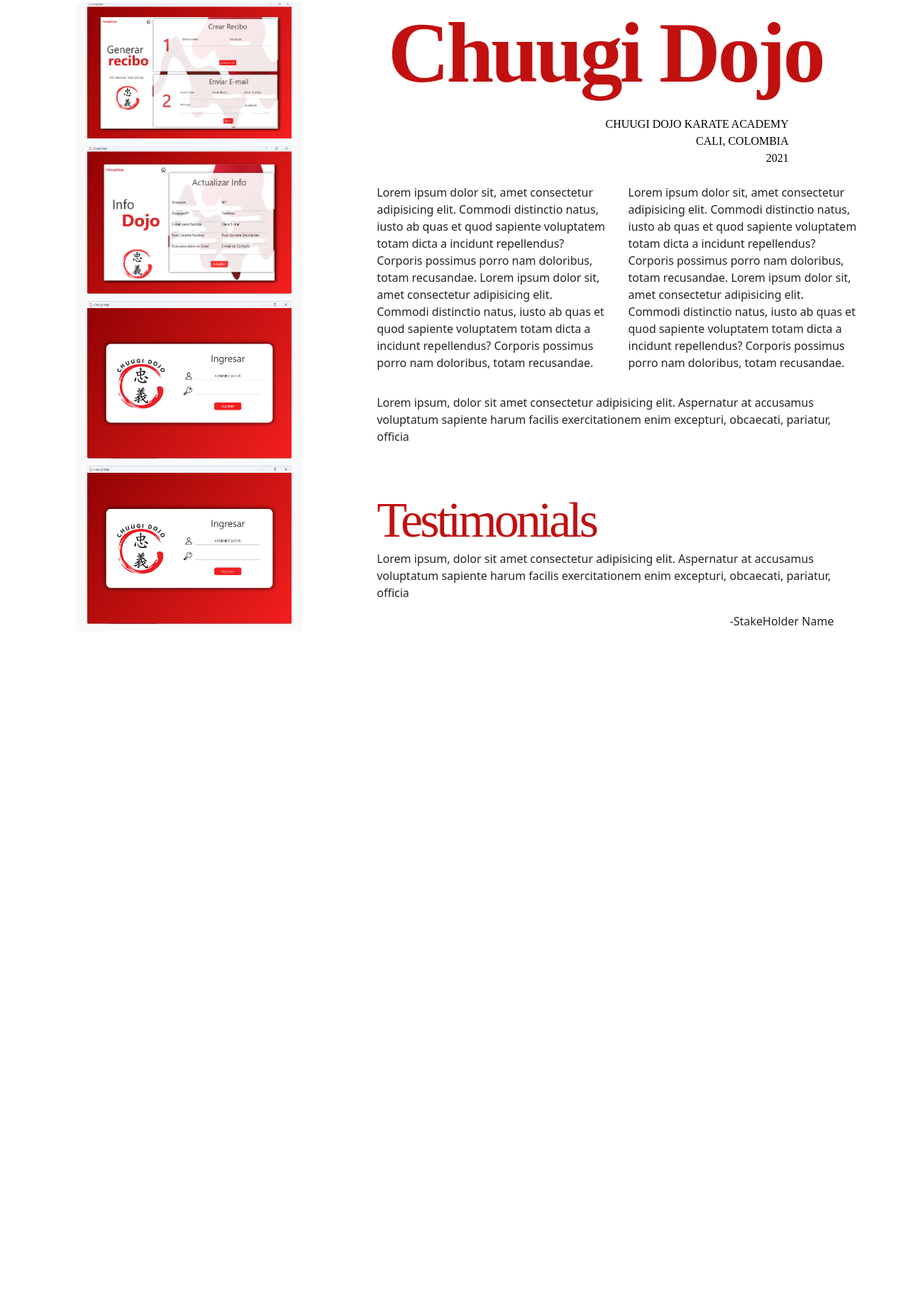
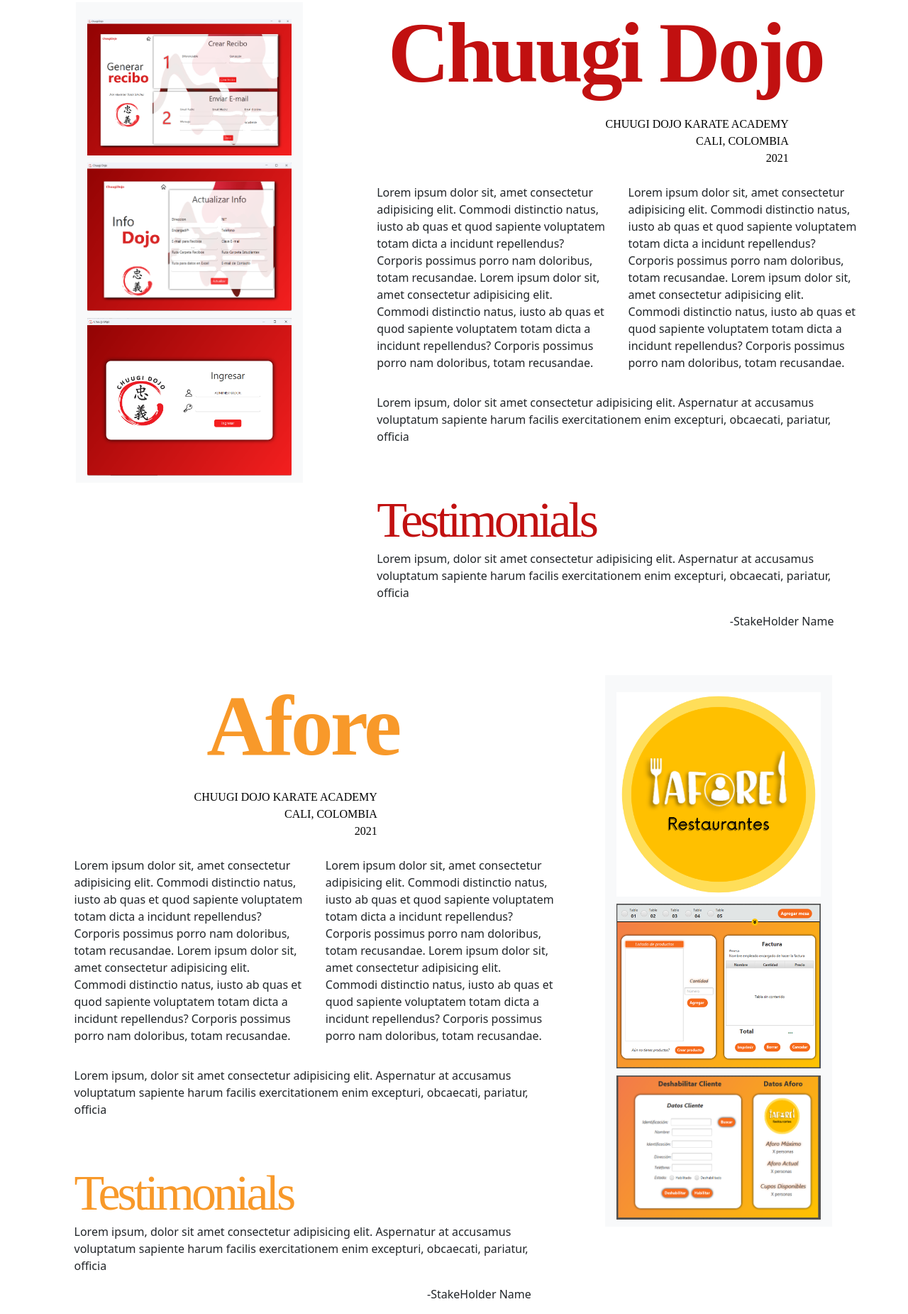
Before and after one commit to tomasossacardenas/PortfolioWebsite, a plain HTML site: page projects.html in a window 1280 px wide. Shown: the part 101-1952 px from the top of the page at 71% size. Before the commit the page ends 1004 px from the top, so only its background shows below. Drawn offline with nearby package versions, Linux system fonts and the light colour scheme; a web font is replaced by a local one.

Commit message:
Changed libraries and afore implemented

```diff
--- /dev/null
+++ b/Afore.html
@@ -0,0 +1,67 @@
+<link rel="stylesheet" href="./Afore.css">
+<!-- Contains 2 columns, the images and the description -->
+<div class='mt-5 d-flex col-12'>
+
+
+    <!-- CONTAINER FOR PROJECT CONTENT -->
+    <div class='col-8 d-flex flex-column '>
+        <!-- CONTAINER FOR TITLE AND LOCATION -->
+        <div class=" d-flex flex-column mx-auto justify-content-center">
+            <h1 class="projectNameAfore">Afore</h1>
+            <div class=" d-flex flex-column justify-content-end align-self-end mt-3">
+                <p class="align-self-end mr-5 projectLocation">CHUUGI DOJO KARATE ACADEMY</p>
+                <p class="align-self-end mr-5 projectLocation">CALI, COLOMBIA</p>
+                <p class="align-self-end mr-5 projectLocation">2021</p>
+            </div>
+        </div>
+
+
+        <!-- CONTAINER OF ALL TEXT -->
+        <div class="d-flex flex-column justify-content-center mx-4">
+            <!-- CONTAINER OF 2 COLUMNS -->
+            <div class="d-flex descriptionContainer col-12 mt-4">
+                <div class="col-6 descriptionColumn">
+                    <p>Lorem ipsum dolor sit, amet consectetur adipisicing elit. Commodi distinctio natus, iusto ab quas et quod sapiente voluptatem totam dicta a incidunt repellendus? Corporis possimus porro nam doloribus, totam recusandae. Lorem ipsum dolor sit, amet consectetur adipisicing elit. Commodi distinctio natus, iusto ab quas et quod sapiente voluptatem totam dicta a incidunt repellendus? Corporis possimus porro nam doloribus, totam recusandae.</p>
+                </div>
+                <div class="col-6  descriptionColumn ">
+                    <p>Lorem ipsum dolor sit, amet consectetur adipisicing elit. Commodi distinctio natus, iusto ab quas et quod sapiente voluptatem totam dicta a incidunt repellendus? Corporis possimus porro nam doloribus, totam recusandae. Lorem ipsum dolor sit, amet consectetur adipisicing elit. Commodi distinctio natus, iusto ab quas et quod sapiente voluptatem totam dicta a incidunt repellendus? Corporis possimus porro nam doloribus, totam recusandae.</p>
+                </div>
+
+
+            </div>
+            <div class=" mt-3 descriptionContainer">
+                <p>Lorem ipsum, dolor sit amet consectetur adipisicing elit. Aspernatur at accusamus voluptatum sapiente harum facilis exercitationem enim excepturi, obcaecati, pariatur, officia</p>
+            </div>
+
+            <div class="descriptionContainer w-100  mt-5">
+                <h1 class="testimonialsAfore ">Testimonials</h1>
+            </div>
+
+            <div class=" descriptionContainer">
+                <p>Lorem ipsum, dolor sit amet consectetur adipisicing elit. Aspernatur at accusamus voluptatum sapiente harum facilis exercitationem enim excepturi, obcaecati, pariatur, officia</p>
+
+                <p class="text-right ry">-StakeHolder Name</p>
+            </div>
+        </div>
+
+    </div>
+
+    <!-- Contains the grey div -->
+    <div class=' d-flex flex-column'>
+        <!-- Grey div that contains images -->
+        <div class="bg-light pt-4 w-100 align-self-center">
+            <div class="imageContainer">
+                <img class="projectImage" src="img\Afore\logoAfore.png" alt="">
+            </div>
+            <div class="imageContainer">
+                <img class="projectImage"  src="img\Afore\CreateOrderAfore.png" alt="">
+            </div>
+            <div class="imageContainer">
+                <img class="projectImage" src="img\Afore\disableClientAfore.png" alt="">
+            </div>
+        </div>
+    </div>
+
+    <div class=" col-1 d-flex-flex-column"></div>
+
+</div>
--- /dev/null
+++ b/chuugiDojo.html
@@ -0,0 +1,62 @@
+<link rel="stylesheet" href="./project.css">
+<!-- Contains 2 columns, the images and the description -->
+<div class='mt-5 d-flex col-12'>
+    <div class=" col-1 d-flex-flex-column"></div>
+    <!-- Contains the grey div -->
+    <div class=' d-flex flex-column'>
+        <!-- Grey div that contains images -->
+        <div class="bg-light pt-4 w-100 align-self-center">
+            <div class="imageContainer">
+                <img class="projectImage" src="img\ChuugiDojo\CreateReceipt.png" alt="">
+            </div>
+            <div class="imageContainer">
+                <img class="projectImage"  src="img\ChuugiDojo\DojoInfo.png" alt="">
+            </div>
+            <div class="imageContainer">
+                <img class="projectImage" src="img\ChuugiDojo\Login.png" alt="">
+            </div>
+        </div>
+    </div>
+    <!-- CONTAINER FOR PROJECT CONTENT -->
+    <div class='col-8 d-flex flex-column '>
+        <!-- CONTAINER FOR TITLE AND LOCATION -->
+        <div class=" d-flex flex-column mx-auto justify-content-center">
+            <h1 class="projectName">Chuugi Dojo</h1>
+            <div class=" d-flex flex-column justify-content-end align-self-end mt-3">
+                <p class="align-self-end mr-5 projectLocation">CHUUGI DOJO KARATE ACADEMY</p>
+                <p class="align-self-end mr-5 projectLocation">CALI, COLOMBIA</p>
+                <p class="align-self-end mr-5 projectLocation">2021</p>
+            </div>
+        </div>
+
+
+        <!-- CONTAINER OF ALL TEXT -->
+        <div class="d-flex flex-column justify-content-center mx-4">
+            <!-- CONTAINER OF 2 COLUMNS -->
+            <div class="d-flex descriptionContainer col-12 mt-4">
+                <div class="col-6 descriptionColumn">
+                    <p>Lorem ipsum dolor sit, amet consectetur adipisicing elit. Commodi distinctio natus, iusto ab quas et quod sapiente voluptatem totam dicta a incidunt repellendus? Corporis possimus porro nam doloribus, totam recusandae. Lorem ipsum dolor sit, amet consectetur adipisicing elit. Commodi distinctio natus, iusto ab quas et quod sapiente voluptatem totam dicta a incidunt repellendus? Corporis possimus porro nam doloribus, totam recusandae.</p>
+                </div>
+                <div class="col-6  descriptionColumn ">
+                    <p>Lorem ipsum dolor sit, amet consectetur adipisicing elit. Commodi distinctio natus, iusto ab quas et quod sapiente voluptatem totam dicta a incidunt repellendus? Corporis possimus porro nam doloribus, totam recusandae. Lorem ipsum dolor sit, amet consectetur adipisicing elit. Commodi distinctio natus, iusto ab quas et quod sapiente voluptatem totam dicta a incidunt repellendus? Corporis possimus porro nam doloribus, totam recusandae.</p>
+                </div>
+
+
+            </div>
+            <div class=" mt-3 descriptionContainer">
+                <p>Lorem ipsum, dolor sit amet consectetur adipisicing elit. Aspernatur at accusamus voluptatum sapiente harum facilis exercitationem enim excepturi, obcaecati, pariatur, officia</p>
+            </div>
+
+            <div class="descriptionContainer w-100  mt-5">
+                <h1 class="testimonials ">Testimonials</h1>
+            </div>
+
+            <div class=" descriptionContainer">
+                <p>Lorem ipsum, dolor sit amet consectetur adipisicing elit. Aspernatur at accusamus voluptatum sapiente harum facilis exercitationem enim excepturi, obcaecati, pariatur, officia</p>
+
+                <p class="text-right ry">-StakeHolder Name</p>
+            </div>
+        </div>
+
+    </div>
+</div>
--- /dev/null
+++ b/project.css
@@ -0,0 +1,81 @@
+/* CHUUGI DOJO */
+.imageContainer{
+    width:90%;
+    display:flex;
+    margin-inline: auto;
+    margin-bottom:10px;
+}
+.projectImage{
+    max-width: 100%;
+    max-height: 100%;
+}
+.projectName{
+    display:inline;
+    font-size: 120px;
+    font-family: 'Abhaya Libre ExtraBold';
+    font-weight: 800;
+    letter-spacing: -4px;
+    color:#C11010;
+    margin:0;
+    width: fit-content;
+    height: fit-content;
+    margin-inline: auto;
+}
+
+.projectLocation{
+    margin:0;
+    font-family: 'Abhaya Libre ExtraBold';
+    color:black;
+
+}
+
+.divider2{
+    width:fit-content
+}
+
+.containsGrey{
+    width:30%;
+}
+
+.descriptionContainer{
+    max-width:80%;
+    align-self: center;
+    gap:5%;
+}
+
+.testimonials{
+    display:inline;
+    font-size: 70px;
+    font-family: 'Abhaya Libre ExtraBold';
+    font-weight: 400;
+    letter-spacing: -4px;
+    color:#C11010;
+    width: fit-content;
+    height: fit-content;
+}
+
+/* AFORE */
+
+.projectNameAfore{
+    display:inline;
+    font-size: 120px;
+    font-family: 'Abhaya Libre ExtraBold';
+    font-weight: 800;
+    letter-spacing: -4px;
+    color:#f8992a;
+    margin:0;
+    width: fit-content;
+    height: fit-content;
+    margin-inline: auto;
+}
+
+.testimonialsAfore{
+    display:inline;
+    font-size: 70px;
+    font-family: 'Abhaya Libre ExtraBold';
+    font-weight: 400;
+    letter-spacing: -4px;
+    color:#f8992a;
+    width: fit-content;
+    height: fit-content;
+}
--- a/projects.html
+++ b/projects.html
@@ -41,81 +41,29 @@
     </script>
 
 
-<!-- Contains 2 columns, the images and the description -->
-<div class='mt-5 d-flex col-12'>
-    <div class=" col-1 d-flex-flex-column"></div>
-    <!-- Contains the grey div -->
-    <div class=' d-flex flex-column'>
-        <!-- Grey div that contains images -->
-        <div class="bg-light w-100 align-self-center">
-            <div class="imageContainer">
-                <img class="projectImage" src="img\CreateReceipt.png" alt="">
-            </div>
-            <div class="imageContainer">
-                <img class="projectImage"  src="img\DojoInfo.png" alt="">
-            </div>
-            <div class="imageContainer">
-                <img class="projectImage" src="img\Login.png" alt="">
-            </div>
-            <div class="imageContainer">
-                <img class="projectImage" src="img\Login.png" alt="">
-            </div>
-        </div>
-</div>
-    <!-- CONTAINER FOR PROJECT CONTENT -->
-    <div class='col-8 d-flex flex-column '>
-        <!-- CONTAINER FOR TITLE AND LOCATION -->
-        <div class=" d-flex flex-column mx-auto justify-content-center">
-            <h1 class="projectName">Chuugi Dojo</h1>
-            <div class=" d-flex flex-column justify-content-end align-self-end mt-3">
-                <p class="align-self-end mr-5 projectLocation">CHUUGI DOJO KARATE ACADEMY</p>
-                <p class="align-self-end mr-5 projectLocation">CALI, COLOMBIA</p>
-                <p class="align-self-end mr-5 projectLocation">2021</p>
-            </div>
-        </div>
+    <!-- Include ChuugiDojo component -->
+    <div id="chuugiDojo"></div>
+    <script>
+        let chuugi=document.querySelector('#chuugiDojo')
+        fetch('/chuugiDojo.html')
+        .then(res=>res.text())
+        .then(data=>{
+            chuugi.innerHTML=data
+        })
+    </script>
 
-
-        <!-- CONTAINER OF ALL TEXT -->
-        <div class="d-flex flex-column justify-content-center mx-4">
-            <!-- CONTAINER OF 2 COLUMNS -->
-            <div class="d-flex descriptionContainer col-12 mt-4">
-                <div class="col-6 descriptionColumn">
-                    <p>Lorem ipsum dolor sit, amet consectetur adipisicing elit. Commodi distinctio natus, iusto ab quas et quod sapiente voluptatem totam dicta a incidunt repellendus? Corporis possimus porro nam doloribus, totam recusandae. Lorem ipsum dolor sit, amet consectetur adipisicing elit. Commodi distinctio natus, iusto ab quas et quod sapiente voluptatem totam dicta a incidunt repellendus? Corporis possimus porro nam doloribus, totam recusandae.</p>
-                </div>
-                <div class="col-6  descriptionColumn ">
-                    <p>Lorem ipsum dolor sit, amet consectetur adipisicing elit. Commodi distinctio natus, iusto ab quas et quod sapiente voluptatem totam dicta a incidunt repellendus? Corporis possimus porro nam doloribus, totam recusandae. Lorem ipsum dolor sit, amet consectetur adipisicing elit. Commodi distinctio natus, iusto ab quas et quod sapiente voluptatem totam dicta a incidunt repellendus? Corporis possimus porro nam doloribus, totam recusandae.</p>
-                </div>
-
-
-            </div>
-            <div class=" mt-3 descriptionContainer">
-                <p>Lorem ipsum, dolor sit amet consectetur adipisicing elit. Aspernatur at accusamus voluptatum sapiente harum facilis exercitationem enim excepturi, obcaecati, pariatur, officia</p>
-            </div>
-
-            <div class="descriptionContainer w-100  mt-5">
-                <h1 class="testimonials ">Testimonials</h1>
-            </div>
-
-            <div class=" descriptionContainer">
-                <p>Lorem ipsum, dolor sit amet consectetur adipisicing elit. Aspernatur at accusamus voluptatum sapiente harum facilis exercitationem enim excepturi, obcaecati, pariatur, officia</p>
-
-                <p class="text-right ry">-StakeHolder Name</p>
-            </div>
-        </div>
-
-    </div>
-    </div>
-
-  </div>
+        <!-- Include ChuugiDojo component -->
+        <div id="Afore"></div>
+        <script>
+            let afore=document.querySelector('#Afore')
+            fetch('/Afore.html')
+            .then(res=>res.text())
+            .then(data=>{
+                afore.innerHTML=data
+            })
+        </script>
 
 
 
-
-            </div>
-        </div>
-
-        <div class="container ess">
-
-        </div>
 </body>
 </html>
--- a/styles.css
+++ b/styles.css
@@ -53,63 +53,6 @@
 
 .mainImgContainer{
     max-width: 40%;
-    max-height:80%;
+
 
 }
-
-/* PROJECT */
-
-.imageContainer{
-    width:90%;
-    display:flex;
-    margin-inline: auto;
-    margin-bottom:10px;
-}
-.projectImage{
-    max-width: 100%;
-    max-height: 100%;
-}
-.projectName{
-    display:inline;
-    font-size: 120px;
-    font-family: 'Abhaya Libre ExtraBold';
-    font-weight: 800;
-    letter-spacing: -4px;
-    color:#C11010;
-    margin:0;
-    width: fit-content;
-    height: fit-content;
-    margin-inline: auto;
-}
-
-.projectLocation{
-    margin:0;
-    font-family: 'Abhaya Libre ExtraBold';
-    color:black;
-
-}
-
-.divider2{
-    width:fit-content
-}
-
-.containsGrey{
-    width:30%;
-}
-
-.descriptionContainer{
-    max-width:80%;
-    align-self: center;
-    gap:5%;
-}
-
-.testimonials{
-    display:inline;
-    font-size: 70px;
-    font-family: 'Abhaya Libre ExtraBold';
-    font-weight: 400;
-    letter-spacing: -4px;
-    color:#C11010;
-    width: fit-content;
-    height: fit-content;
-}
```
Also changed, not shown: img/Afore/CreateOrderAfore.png (added), img/Afore/disableClientAfore.png (added), img/Afore/loginAfore.png (added), img/Afore/logoAfore.png (added), img/ChuugiDojo/CreateReceipt.png (renamed from img/CreateReceipt.png), img/ChuugiDojo/DojoInfo.png (renamed from img/DojoInfo.png), img/ChuugiDojo/Login.png (renamed from img/Login.png), img/ProductAnalyzer/ProductAnalyzer.png (added), img/ProductAnalyzer/addScrapper.png (added), img/ProductAnalyzer/editScrapper.png (added).
